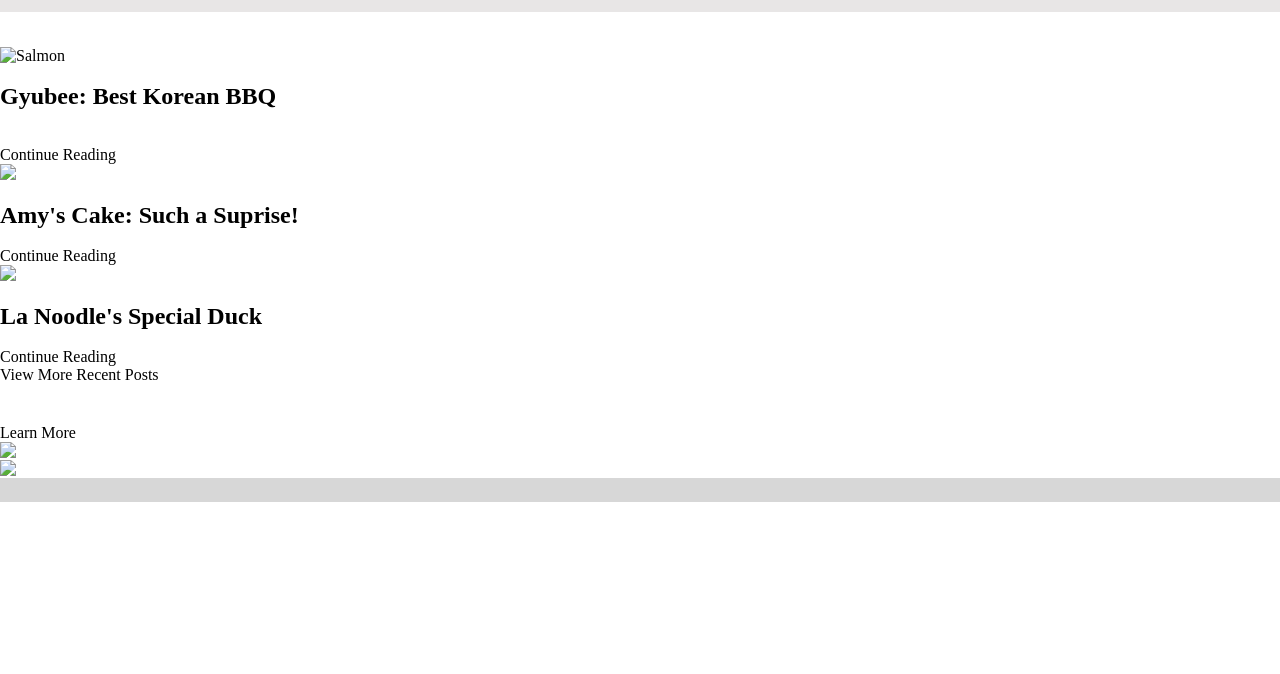
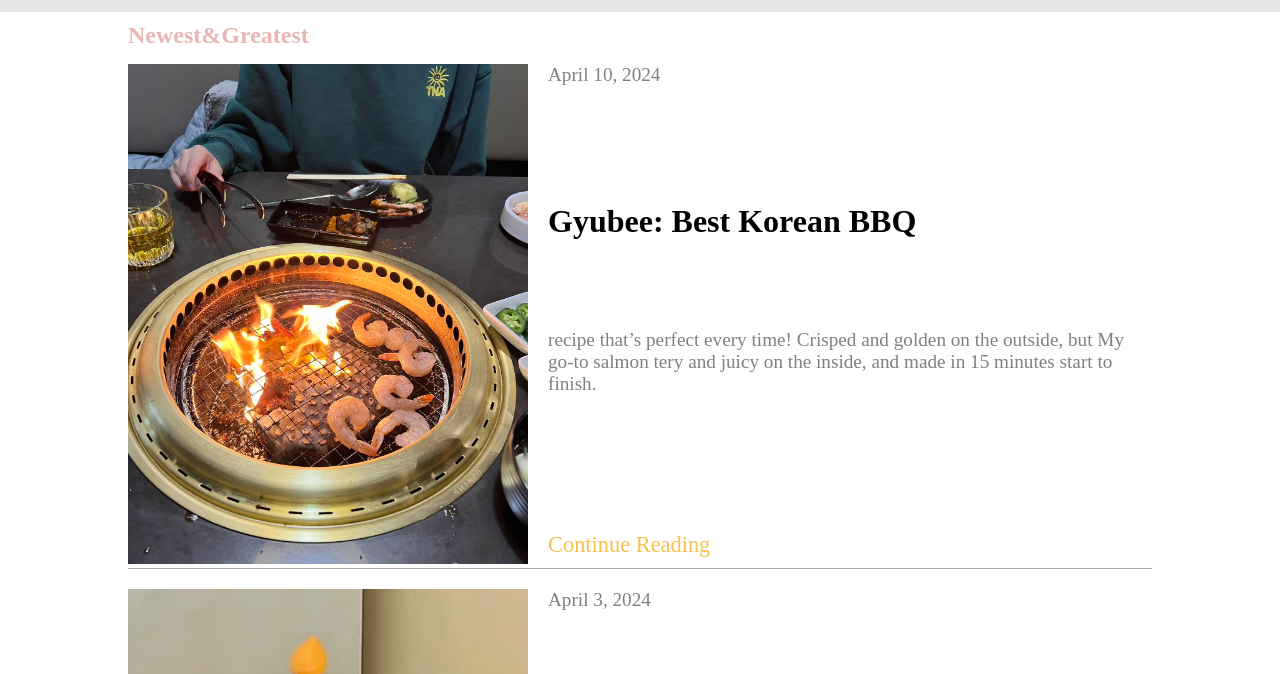
Before and after one commit to wayne992h/OttawaFoodMap, a plain HTML site: page index.html in a window 1280 px wide. Shown: the part 1246-1920 px from the top of the page. Before the commit the page ends 1748 px from the top, so only its background shows below. Drawn offline with Linux system fonts and the light colour scheme; a web font is replaced by a local one.

Commit message:
version 1.0 homepage

```diff
--- a/CSS/style.css
+++ b/CSS/style.css
@@ -11,7 +11,7 @@ html{
 body{
     height: 100vh;
     background: #ffffff;
-    color: #ffffff;
+    color: rgb(0, 0, 0);
 }
 
 a {
@@ -59,7 +59,7 @@ nav .nav_links{
 }
 
 .nav_list a:hover {
-    color: rgb(24, 140, 169);
+    color:#cfb7b7;
     box-shadow: 0 0.5em 0.5em -0.4em #91928a;
     transform: translateY(-0.25em);
 }
@@ -96,8 +96,8 @@ nav .nav_links{
 }
 
 .topheading span{
-    color:#cfb7b7;
-    font-size: 1.2rem;
+    color:#e9b5b5;
+    font-size: 1.6rem;
 }
 
 #top_menu{
@@ -155,18 +155,18 @@ nav .nav_links{
     font-size: 14px;
 }
 
+.search_body form input:focus{
+    border-color: #e360a1;
+    outline: 0;
+    -webkit-box-shadow: inset 0 10x 10x rgba(0,0,0,.075),0 0 8px rgba(102,175,233,.6);
+    box-shadow: inset 0 2px 2px rgba(0,0,0,.075),0 0 8px rgba(102,175,233,.6);
+}
+
 .search_body form img{
     position: relative;
     right:50%;
     height: 30px;
     width: 30px;
-}
-
-.search_body form input:focus{
-    border-color: #e360a1;
-    outline: 0;
-    -webkit-box-shadow: inset 0 10x 10x rgba(0,0,0,.075),0 0 8px rgba(102,175,233,.6);
-    box-shadow: inset 0 2px 2px rgba(0,0,0,.075),0 0 8px rgba(102,175,233,.6);
 }
 
 .search_body form span{
@@ -186,6 +186,10 @@ nav .nav_links{
     font-size: 16px;
 }
 
+.search_body form button:hover{
+    background-color: #000;
+}
+
 .search_body form button a{
     color: #ffffff;
 }
@@ -199,6 +203,174 @@ iframe{
     justify-content: center;
 }
 
+#home_articles{
+    display: flex;
+    flex-direction: column;
+}
+
+.home-article-title{
+    margin-top: 10px;
+    margin-bottom: 5px;
+    margin-left: 10%;
+    color:#e9b5b5;
+}
+
+#home_articles article{
+    width:80%;
+    margin-left: 10%;
+    margin-right: 10%;
+    margin-top: 10px;
+    margin-bottom: 10px;
+    border-bottom:1px solid rgb(172, 164, 164);
+    display: flex;
+    flex-direction: row;
+}
+
+#home_articles article img{
+    width: 400px;
+    height: 500px;
+}
+
+.home-article-description{
+    margin-left: 20px;
+    display: flex;
+    flex-direction: column;
+    justify-content:space-between;
+}
+
+.home-article-date{
+    font-size: 1.2rem;
+    color: grey;
+}
+
+.home-article-detail-title{
+    font-size: 2rem;
+}
+
+.home-article-detail-title:after{
+    display:block;
+    content: '';
+    border-bottom: solid 3px #e360a1;
+    transform: scaleX(0);
+    transition: transform 250ms ease-in-out;
+    transform-origin: 100% 50%;
+}
+
+.home-article-detail-title:hover:after{
+    transform: scaleX(1); transform-origin:   0% 50%;
+}
+
+.home-article-detail{
+    font-size: 1.2rem;
+    color: grey;
+    position: relative;
+    top: -30px;
+}
+
+.continue_reading{
+    color: #f7c14e;
+    font-size: 1.4rem;
+    position: relative;
+    top:-10px;
+}
+
+.continue_reading:hover{
+    color: black;
+    font-size: 400;
+}
+
+.home-article-recent{
+    width: 80%;
+    margin-left: 10%;
+    display: flex;
+    flex-direction: row;
+    justify-content: center;
+    border-bottom: 1px solid rgb(172, 164, 164);
+    height: 100px;
+    text-align: center;
+}
+
+.home-article-recent button{
+    width: 40%;
+    height:50px;
+    color: #fff;
+    font-size: 1.4rem;
+    border: #000;
+    background-color:#cfb7b7;
+    position: relative;
+    top: 20px;
+}
+
+.home-article-recent button a{
+    color: #fff;
+}
+
+.home-article-recent button:hover{
+    background-color:#000;
+}
+
+.self-introduction{
+    margin-top: 20px;
+    width: 80%;
+    margin-left: 10%;
+    margin-right: 10%;
+    display: flex;
+    flex-direction: row;
+    justify-content: center;
+}
+
+.self-block{
+    width: 28%;
+    margin-right: 1%;
+    margin-left: 1%;
+    background-color: #e8e6e6;
+    display: flex;
+    flex-direction: column;
+    justify-content: space-around;
+}
+
+.self-block h3{
+    text-align: center;
+    font-weight: bold;
+    font-size: 1.8rem;
+}
+
+.self-block p{
+    width: 80%;
+    margin-left: 10%;
+    text-align: center;
+    font-size: 1.3rem;
+    color: grey;
+    position: relative;
+    top: -20px;
+}
+
+.self-block button{
+    text-align: center;
+    width: 40%;
+    height:30px;
+    color: #fff;
+    font-size: 1.2rem;
+    border: #000;
+    background-color:#776f6f;
+    position: relative;
+    top: -20px;
+    right: -30%;
+}
+
+.self-block button:hover{
+    background-color: #000;
+}
+
+.self-block button a{
+    color: #fff;
+}
+
+.self-block img{
+    width: 100%;
+    height:100%;
+}
+
 footer{
     background-color: #d7d7d7;
     height: 3vh;
--- a/index.html
+++ b/index.html
@@ -83,43 +83,39 @@
         </div>
 
 
-        <section>
-            <ul>
-                <li>
-                    <h2>最新探店评测</h2>
+        <section id="home_articles">
+                    <h2 class="home-article-title">Newest&Greatest</h2>
                     <article>
                         <div>
                             <a href="https://pinchofyum.com/ridiculously-good-air-fryer-salmon">
-                                <img src="picture/bbq.jpg" alt="Salmon">
+                                <img src="./images/bbq.jpg" alt="bbq">
                             </a>
                         </div>
-                        <div>
-                            <span>April 10, 2024</span>
-                            <h2><a href="https://pinchofyum.com/ridiculously-good-air-fryer-salmon">Gyubee: Best
+                        <div class="home-article-description">
+                            <span class="home-article-date">April 10, 2024</span>
+                            <h2 class="home-article-detail-title"><a href="https://pinchofyum.com/ridiculously-good-air-fryer-salmon">Gyubee: Best
                                     Korean BBQ</a></h2>
-                            recipe that&#8217;s perfect every time! Crisped and golden on the outside, but<p>My
+                            <p class="home-article-detail">recipe that&#8217;s perfect every time! Crisped and golden on the outside, but My
                                 go-to salmon tery and juicy on the inside, and made in 15 minutes start to finish.
                             </p>
-                            <p><a href="https://pinchofyum.com/ridiculously-good-air-fryer-salmon">Continue
+                            <p><a class="continue_reading" href="https://pinchofyum.com/ridiculously-good-air-fryer-salmon">Continue
                                     Reading</a></p>
                         </div>
                     </article>
 
                     <article>
                         <div>
-                            <a class="block hover:no-underline md:hover:opacity-60"
-                                href="https://pinchofyum.com/33-things-you-absolutely-need-to-be-buying-at-trader-joes">
-                                <img src="picture/cake.jpg" />
+                            <a href="https://pinchofyum.com/33-things-you-absolutely-need-to-be-buying-at-trader-joes">
+                                <img src="./images/cake.jpg" />
                             </a>
                         </div>
-                        <div>
-                            <span>April 3, 2024</span>
-                            <h2><a
-                                    href="https://pinchofyum.com/33-things-you-absolutely-need-to-be-buying-at-trader-joes">Amy's
+                        <div class="home-article-description">
+                            <span class="home-article-date">April 3, 2024</span>
+                            <h2 class="home-article-detail-title"><a href="https://pinchofyum.com/33-things-you-absolutely-need-to-be-buying-at-trader-joes">Amy's
                                     Cake: Such a Suprise!</a></h2>
-                            <p>From drinks, to snacks, to dinner hacks, sauces, and everything in-between &#8211;
+                            <p class="home-article-detail">From drinks, to snacks, to dinner hacks, sauces, and everything in-between &#8211;
                                 these are the products I love right now at Trader Joe&#8217;s!</p>
-                            <p><a
+                            <p><a   class="continue_reading"
                                     href="https://pinchofyum.com/33-things-you-absolutely-need-to-be-buying-at-trader-joes">Continue
                                     Reading</a></p>
                         </div>
@@ -127,30 +123,30 @@
                     <article>
                         <div>
                             <a href="https://pinchofyum.com/two-huge-chocolate-chip-cookies">
-                                <img src="picture/ramen.jpg" />
+                                <img src="./images/ramen.jpg" />
                             </a>
                         </div>
-                        <div>
-                            <span>March
+                        <div class="home-article-description">
+                            <span class="home-article-date">March
                                 26, 2024</span>
-                            <h2><a href="https://pinchofyum.com/two-huge-chocolate-chip-cookies">La Noodle's
+                            <h2 class="home-article-detail-title"><a href="https://pinchofyum.com/two-huge-chocolate-chip-cookies">La Noodle's
                                     Special Duck</a></h2>
-                            <p>Just two chocolate chip cookies &#8211; lightly crisp around the edge, and dense and
+                            <p class="home-article-detail">Just two chocolate chip cookies &#8211; lightly crisp around the edge, and dense and
                                 buttery through the middle. They are thick enough to sink your teeth into and just
                                 really, really good.</p>
-                            <p><a href="https://pinchofyum.com/two-huge-chocolate-chip-cookies">Continue
+                            <p><a class="continue_reading" href="https://pinchofyum.com/two-huge-chocolate-chip-cookies">Continue
                                     Reading</a></p>
                         </div>
                     </article>
-                    <div>
-                        <a href="https://pinchofyum.com/blog">View More Recent Posts</a>
+                    <div class="home-article-recent">
+                        <button><a href="https://pinchofyum.com/blog">View More Recent Posts</a></button>
                     </div>
                     </div>
         </section>
 
         <section>
-            <div>
-                <div>
+            <div class="self-introduction">
+                <div class="self-block">
                     <h3>
                         <span>Hi! I’m Wayne.</span>
                         <span>Nice to Meet You!</span>
@@ -158,15 +154,15 @@
                     <p>I’m a
                         computer programmer, now full time racer. I'm trying my best to find a new job now, please
                         hiring me!.</p>
-                    <a href="https://pinchofyum.com/about">Learn More</a>
+                    <button><a href="https://pinchofyum.com/about">Learn More</a></button>
                 </div>
 
-                <div>
-                    <img alt="Dai is walking"src="picture/fallout.jpg">
+                <div class="self-block">
+                    <img alt="Dai is walking"src="./images/fallout.jpg">
                 </div>
 
-                <div>
-                    <img alt="Dai fishing" src="picture/fishing.jpg">
+                <div class="self-block">
+                    <img alt="Dai fishing" src="./images/fishing.jpg">
                 </div>
             </div>
         </section>
```
Also changed, not shown: images/bbq.jpg (added), images/cake.jpg (added), images/fallout.jpg (added), images/fishing.jpg (added).
